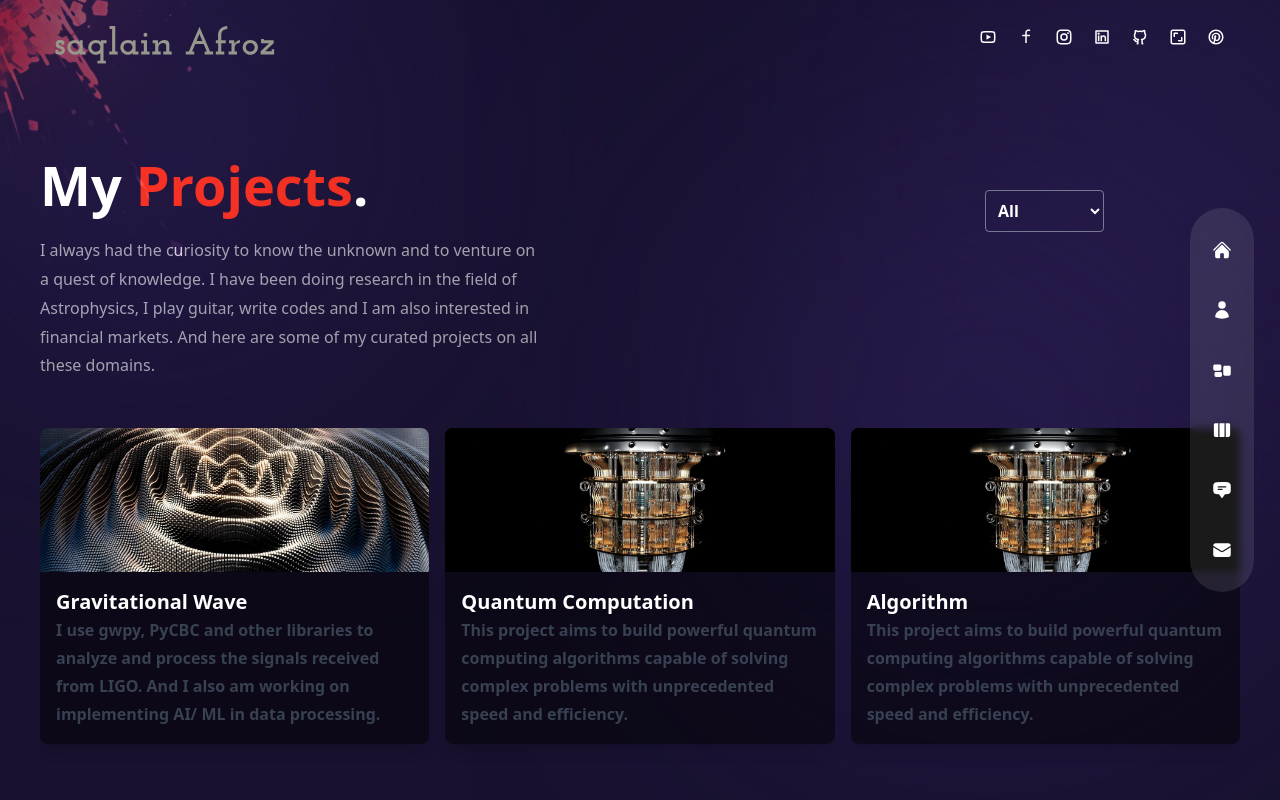
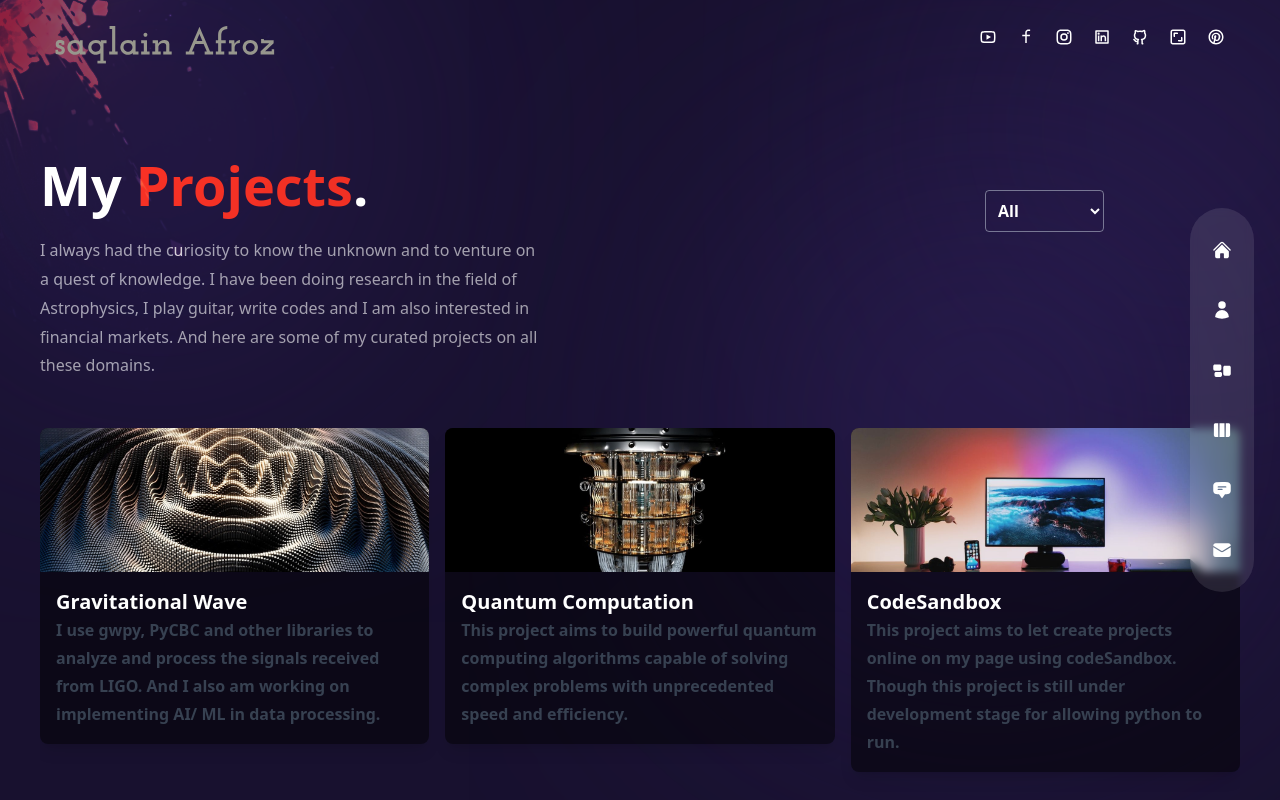
Before and after one commit to AfrozSaqlain/Sak-Portfolio, a Next.js app: page /projects in a window 1280 px wide. Built offline with nearby package versions, Linux system fonts and the light colour scheme.

Commit message:
Added codesandbox

```diff
--- a/package.json
+++ b/package.json
@@ -12,6 +12,7 @@
     "@mdx-js/loader": "^2.3.0",
     "@mdx-js/mdx": "^2.3.0",
     "@mdx-js/react": "^2.3.0",
+    "@monaco-editor/react": "^4.5.2",
     "@next/mdx": "^13.4.12",
     "@portabletext/react": "^3.0.4",
     "@react-pdf/renderer": "^3.1.12",
@@ -21,6 +22,7 @@
     "@tailwindcss/typography": "^0.5.9",
     "@types/mdx": "^2.0.5",
     "@vercel/analytics": "^1.0.2",
+    "axios": "^1.5.0",
     "emailjs-com": "^3.2.0",
     "framer-motion": "^10.12.16",
     "fuzzysort": "^2.0.4",
@@ -45,6 +47,7 @@
     "react-pdf": "^7.3.3",
     "react-router-dom": "^6.14.2",
     "react-scroll-to-top": "^3.0.0",
+    "react-select": "^5.7.4",
     "react-three-fiber": "^6.0.13",
     "react-tsparticles": "^2.9.3",
     "simplebar-react": "^3.2.4",
--- /dev/null
+++ b/pages/projects/QM_Comp/index.js
@@ -0,0 +1,29 @@
+import React from 'react';
+
+const CodeSandboxEmbed = ({ src }) => {
+  return (
+    <iframe
+      src={src}
+      title="CodeSandbox Embed"
+      width="80%"
+      height="600px" // You can adjust the height as needed
+      style={{ border: '0', borderRadius: '4px', overflow: 'hidden' }}
+      className='translate-x-24 translate-y-20'
+      sandbox="allow-modals allow-forms allow-popups allow-scripts allow-same-origin"
+    ></iframe>
+  );
+};
+
+const App = () => {
+  // Replace this with the CodeSandbox URL of your project
+  const codeSandboxSrc = 'https://codesandbox.io/s/fancy-https-nty67m';
+
+  return (
+    <div>
+      <h1 className='translate-y-16 translate-x-24 font-semibold'>CodeSandbox Embed Example</h1>
+      <CodeSandboxEmbed src={codeSandboxSrc} />
+    </div>
+  );
+};
+
+export default App;
--- a/pages/projects/index.js
+++ b/pages/projects/index.js
@@ -202,10 +202,10 @@ const Projects = () => {
             category: 'Computer',
         },
         {
-            title: 'Algorithm',
-            description: 'This project aims to build powerful quantum computing algorithms capable of solving complex problems with unprecedented speed and efficiency.',
-            imageUrl: '/QM_Comp.jpg',
-            url: '/',
+            title: 'CodeSandbox',
+            description: 'This project aims to let create projects online on my page using codeSandbox. Though this project is still under development stage for allowing python to run.',
+            imageUrl: '/Computing.jpg',
+            url: '/projects/QM_Comp',
             category: 'Computer',
         },
         // Add more projects with categories as needed
```
Also changed, not shown: public/Computing.jpg (added), 1 other file (tests, documents, lock files or other folders).
